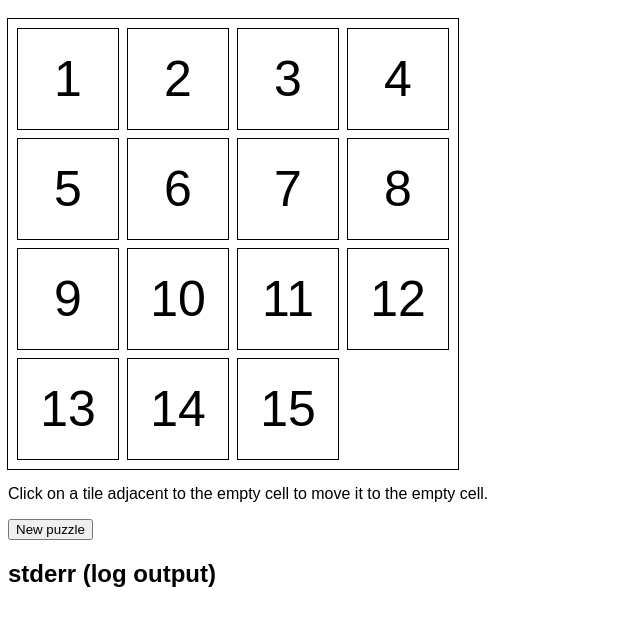
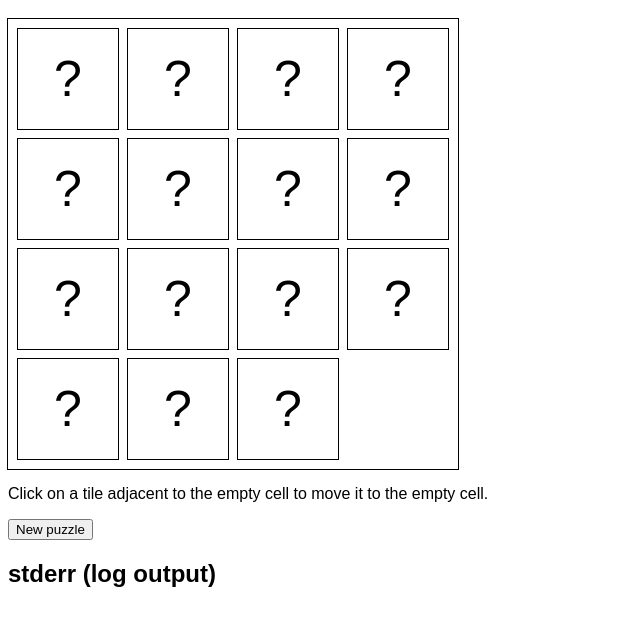
Before and after one commit to castholm/wasm-sliding-puzzle, a website with bundled scripts: page src/index.html in a window 1280 px wide. Shown: the part 61-686 px from the top of the page, without its empty margins (0-640 px from the left). Built offline with nearby package versions, Linux system fonts and the light colour scheme.

Commit message:
Misc improvements

```diff
--- a/src/Puzzle.ts
+++ b/src/Puzzle.ts
@@ -35,8 +35,6 @@ export let init = (imports: WasmImports) => {
 
   // Automatically generate an initial puzzle configuration after everything has been initialized.
   queueMicrotask(() => $newPuzzle.click())
-
-  init = () => void 0
 }
 
 export const wasmExports = {
--- a/src/index.css
+++ b/src/index.css
@@ -1,8 +1,11 @@
 @import "./puzzle.css";
-@import "./stderr.css";
 
 :root {
   color-scheme: light dark;
   font-family: sans-serif;
   font-size: 16px;
 }
+
+pre#stderr {
+  white-space: pre-wrap;
+}
--- a/src/index.html
+++ b/src/index.html
@@ -11,21 +11,21 @@
 <h1>Sliding Puzzle</h1>
 
 <ul id=puzzle>
-  <li>1
-  <li>2
-  <li>3
-  <li>4
-  <li>5
-  <li>6
-  <li>7
-  <li>8
-  <li>9
-  <li>10
-  <li>11
-  <li>12
-  <li>13
-  <li>14
-  <li>15
+  <li>?
+  <li>?
+  <li>?
+  <li>?
+  <li>?
+  <li>?
+  <li>?
+  <li>?
+  <li>?
+  <li>?
+  <li>?
+  <li>?
+  <li>?
+  <li>?
+  <li>?
   <li class=empty>0
 </ul>
 <p>Click on a tile adjacent to the empty cell to move it to the empty cell.
--- a/src/stderr.css
+++ /dev/null
@@ -1,3 +0,0 @@
-pre#stderr {
-  white-space: pre-wrap;
-}
```
Also changed, not shown: README.md, 2 other files.
